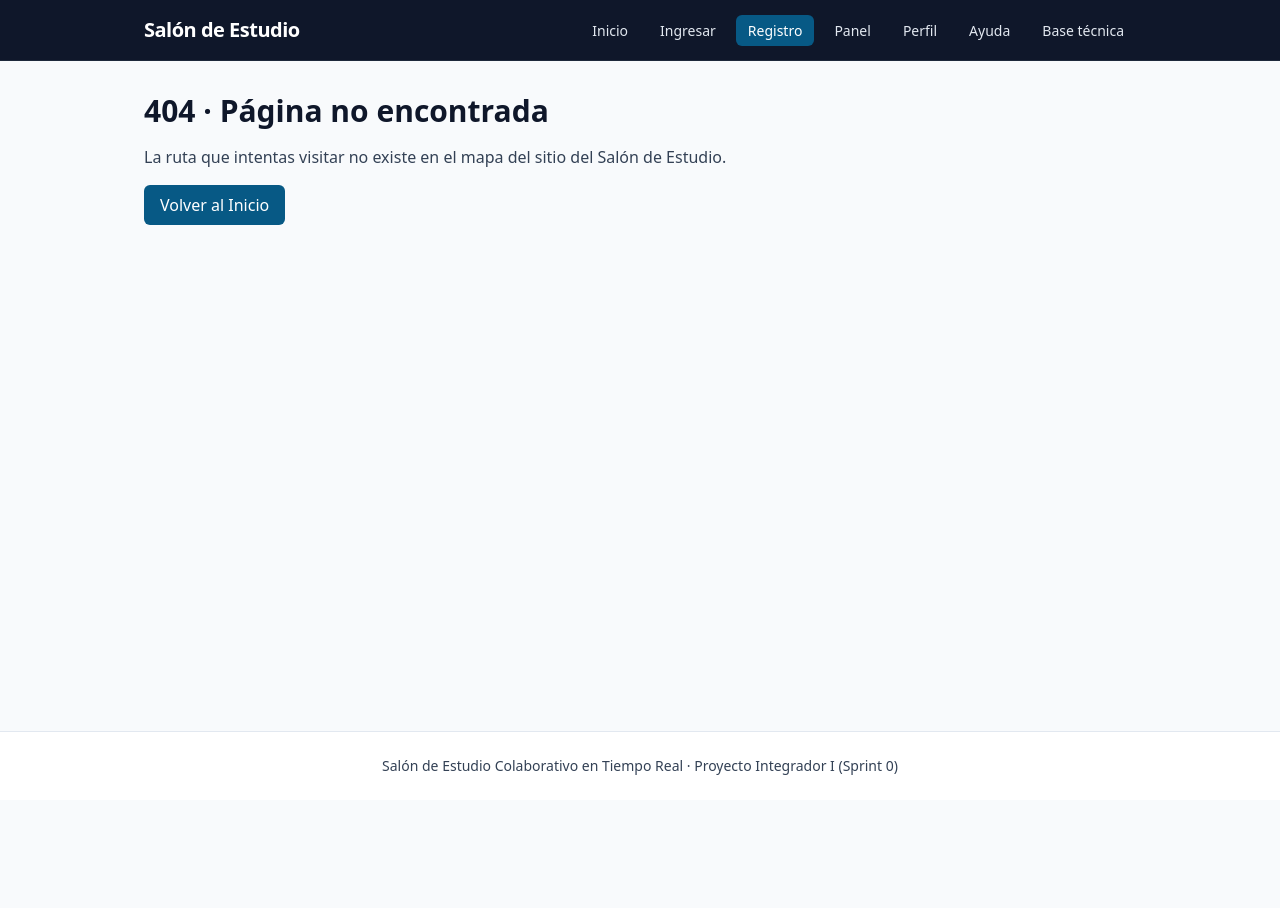
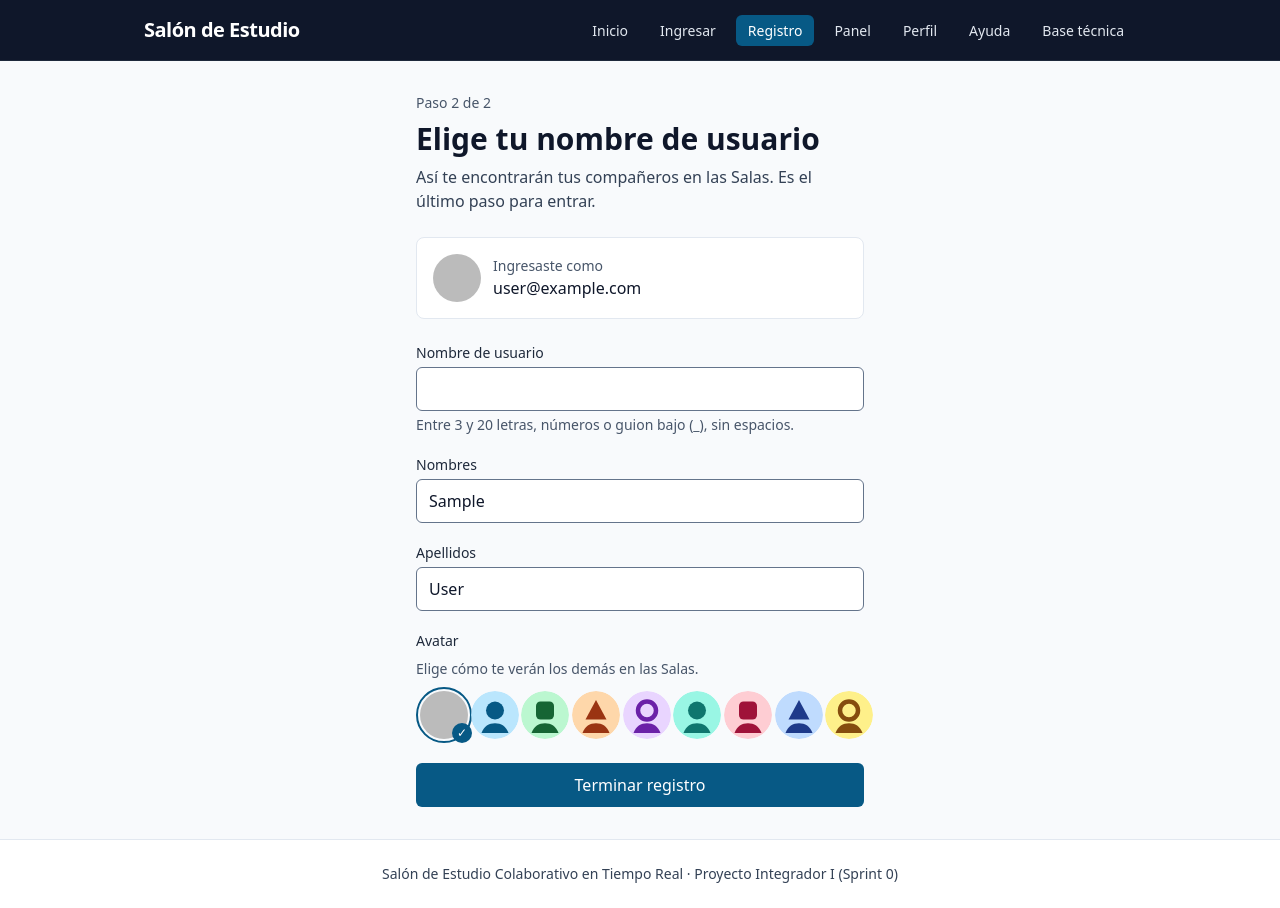
Before and after one commit to FFerxxo/salon-estudio-frontend, a React (Vite) app: page /registro/usuario in a window 1280 px wide. Before the commit the page ends 800 px from the top, so only its background shows below. Built offline with nearby package versions, Linux system fonts and the light colour scheme; no server answers; sample sign-in values are in the browser's storage.

Commit message:
feat: paso obligatorio para elegir nombre de usuario tras Google (US-02)

```diff
--- a/src/App.tsx
+++ b/src/App.tsx
@@ -3,6 +3,7 @@ import { Layout } from './components/Layout';
 import { RutaPrivada, RutaPublica } from './components/RutasProtegidas';
 import { AuthProvider } from './context/AuthContext';
 import { BaseTecnicaPage } from './pages/BaseTecnicaPage';
+import { ElegirUsuarioPage, RutaElegirUsuario } from './pages/ElegirUsuarioPage';
 import { PanelPage } from './pages/PanelPage';
 import { RegistroPage } from './pages/RegistroPage';
 import {
@@ -24,6 +25,9 @@ export function App() {
             <Route path="/ingresar" element={<LoginPage />} />
             <Route path="/registro" element={<RegistroPage />} />
           </Route>
+          <Route element={<RutaElegirUsuario />}>
+            <Route path="/registro/usuario" element={<ElegirUsuarioPage />} />
+          </Route>
           <Route element={<RutaPrivada />}>
             <Route path="/panel" element={<PanelPage />} />
             <Route path="/perfil" element={<ProfilePage />} />
--- /dev/null
+++ b/src/pages/ElegirUsuarioPage.tsx
@@ -0,0 +1,231 @@
+import type { User } from 'firebase/auth';
+import { useState, type FormEvent } from 'react';
+import { Navigate, Outlet, useLocation, useNavigate } from 'react-router-dom';
+import { EstadoUsername } from '../components/EstadoUsername';
+import { ResumenErrores } from '../components/ResumenErrores';
+import { destinoTrasIngresar } from '../components/RutasProtegidas';
+import { Alerta } from '../components/ui/Alerta';
+import { Boton } from '../components/ui/Boton';
+import { CampoTexto } from '../components/ui/CampoTexto';
+import { EstadoCarga } from '../components/ui/EstadoCarga';
+import { AVATARES, SelectorAvatar, urlAbsolutaAvatar } from '../components/ui/SelectorAvatar';
+import { useAuth } from '../context/AuthContext';
+import { useDisponibilidadUsuario } from '../hooks/useDisponibilidadUsuario';
+import { useDocumentTitle } from '../hooks/useDocumentTitle';
+import { useIngresoGoogle } from '../hooks/useIngresoGoogle';
+import { MENSAJES, validarApellidos, validarNombres, validarUsername } from '../lib/validacion';
+import { ErrorApi } from '../services/http';
+import { consultarDisponibilidad, crearPerfil } from '../services/usuarios';
+
+/** Solo para quien ya ingresó (por ejemplo con Google) y todavía no eligió su nombre de usuario. */
+export function RutaElegirUsuario() {
+  const { estado, listo } = useAuth();
+  const location = useLocation();
+
+  if (!listo) return <EstadoCarga />;
+  if (estado === 'sin-sesion') return <Navigate to="/ingresar" replace />;
+  if (estado === 'con-perfil') return <Navigate to={destinoTrasIngresar(location.state)} replace />;
+  return <Outlet />;
+}
+
+type Campo = 'nombres' | 'apellidos' | 'username';
+const ORDEN: Campo[] = ['nombres', 'apellidos', 'username'];
+const ETIQUETAS: Record<Campo, string> = {
+  nombres: 'Nombres',
+  apellidos: 'Apellidos',
+  username: 'Nombre de usuario',
+};
+
+/** Google entrega un solo nombre completo; se reparte en nombres y apellidos (editables). */
+function separarNombre(completo: string | null): { nombres: string; apellidos: string } {
+  const partes = (completo ?? '').trim().split(/\s+/).filter(Boolean);
+  if (partes.length === 0) return { nombres: '', apellidos: '' };
+  if (partes.length === 1) return { nombres: partes[0], apellidos: '' };
+  const corte = partes.length >= 4 ? 2 : 1;
+  return { nombres: partes.slice(0, corte).join(' '), apellidos: partes.slice(corte).join(' ') };
+}
+
+export function ElegirUsuarioPage() {
+  useDocumentTitle('Elige tu nombre de usuario');
+  const { usuario } = useAuth();
+  if (!usuario) return <EstadoCarga />;
+  // La clave reinicia el formulario si la persona cambia de cuenta de Google.
+  return <FormularioUsuario key={usuario.uid} usuario={usuario} />;
+}
+
+function FormularioUsuario({ usuario }: { usuario: User }) {
+  const navigate = useNavigate();
+  const location = useLocation();
+  const { establecerPerfil } = useAuth();
+  const google = useIngresoGoogle();
+
+  const inicial = separarNombre(usuario.displayName);
+  const [datos, setDatos] = useState<Record<Campo, string>>({ ...inicial, username: '' });
+  const [avatar, setAvatar] = useState<string>(usuario.photoURL ?? AVATARES[0]);
+  const [errores, setErrores] = useState<Partial<Record<Campo, string>>>({});
+  const [errorGeneral, setErrorGeneral] = useState<string | null>(null);
+  const [enviando, setEnviando] = useState(false);
+  const [intento, setIntento] = useState(0);
+  const disponibilidad = useDisponibilidadUsuario(datos.username);
+
+  const cambiar = (campo: Campo) => (evento: { target: { value: string } }) => {
+    setDatos((previo) => ({ ...previo, [campo]: evento.target.value }));
+    if (errores[campo]) setErrores((previo) => ({ ...previo, [campo]: undefined }));
+  };
+
+  const validar = (campo: Campo, valor: string) =>
+    campo === 'nombres'
+      ? validarNombres(valor)
+      : campo === 'apellidos'
+        ? validarApellidos(valor)
+        : validarUsername(valor);
+
+  const alSalir = (campo: Campo) => () => {
+    if (datos[campo] === '') return;
+    setErrores((previo) => ({ ...previo, [campo]: validar(campo, datos[campo]) ?? undefined }));
+  };
+
+  async function enviar(evento: FormEvent) {
+    evento.preventDefault();
+    setErrorGeneral(null);
+
+    const nuevos: Partial<Record<Campo, string>> = {};
+    for (const campo of ORDEN) {
+      const mensaje = validar(campo, datos[campo]);
+      if (mensaje) nuevos[campo] = mensaje;
+    }
+    if (!nuevos.username && disponibilidad === 'ocupado') nuevos.username = MENSAJES.usernameOcupado;
+    setErrores(nuevos);
+    if (Object.keys(nuevos).length > 0) {
+      setIntento((n) => n + 1);
+      return;
+    }
+
+    setEnviando(true);
+    try {
+      if (disponibilidad !== 'disponible') {
+        const libre = await consultarDisponibilidad(datos.username).catch(() => true);
+        if (!libre) {
+          setErrores({ username: MENSAJES.usernameOcupado });
+          setIntento((n) => n + 1);
+          return;
+        }
+      }
+      const perfil = await crearPerfil(usuario, {
+        nombres: datos.nombres.trim(),
+        apellidos: datos.apellidos.trim(),
+        username: datos.username.trim(),
+        avatarUrl: urlAbsolutaAvatar(avatar),
+      });
+      establecerPerfil(perfil);
+      navigate(destinoTrasIngresar(location.state), { replace: true, state: { bienvenida: true } });
+    } catch (error) {
+      if (error instanceof ErrorApi && Object.keys(error.errores).length > 0) {
+        const delServidor: Partial<Record<Campo, string>> = {};
+        for (const campo of ORDEN) {
+          if (error.errores[campo]) delServidor[campo] = error.errores[campo];
+        }
+        setErrores(delServidor);
+        setIntento((n) => n + 1);
+        if (Object.keys(delServidor).length === 0) setErrorGeneral(error.message);
+      } else {
+        setErrorGeneral(error instanceof Error ? error.message : 'Algo salió mal. Inténtalo de nuevo.');
+      }
+    } finally {
+      setEnviando(false);
+    }
+  }
+
+  const listaErrores = ORDEN.filter((campo) => errores[campo]).map((campo) => ({
+    campo,
+    etiqueta: `${ETIQUETAS[campo]}: ${errores[campo]}`,
+  }));
+
+  return (
+    <section className="mx-auto max-w-md space-y-6" aria-labelledby="elegir-titulo">
+      <div className="space-y-2">
+        <p className="text-sm font-medium text-slate-600">Paso 2 de 2</p>
+        <h1 id="elegir-titulo" className="text-3xl font-bold text-slate-900">
+          Elige tu nombre de usuario
+        </h1>
+        <p className="text-slate-700">
+          Así te encontrarán tus compañeros en las Salas. Es el último paso para entrar.
+        </p>
+      </div>
+
+      <div className="flex items-center gap-3 rounded-lg border border-slate-200 bg-white p-4">
+        {usuario.photoURL ? (
+          <img
+            src={usuario.photoURL}
+            alt=""
+            referrerPolicy="no-referrer"
+            className="h-12 w-12 rounded-full object-cover"
+          />
+        ) : null}
+        <div className="min-w-0">
+          <p className="text-sm text-slate-600">Ingresaste como</p>
+          <p className="truncate font-medium text-slate-900">{usuario.email}</p>
+        </div>
+      </div>
+
+      {(errorGeneral || google.error) && <Alerta tipo="error">{errorGeneral ?? google.error}</Alerta>}
+      <ResumenErrores errores={listaErrores} intento={intento} />
+
+      <form noValidate onSubmit={enviar} className="space-y-5">
+        <CampoTexto
+          id="username"
+          etiqueta="Nombre de usuario"
+          autoComplete="username"
+          autoCapitalize="none"
+          spellCheck={false}
+          value={datos.username}
+          onChange={cambiar('username')}
+          onBlur={alSalir('username')}
+          error={errores.username}
+          estado={errores.username ? null : <EstadoUsername estado={disponibilidad} />}
+          ayuda="Entre 3 y 20 letras, números o guion bajo (_), sin espacios."
+          required
+        />
+        <CampoTexto
+          id="nombres"
+          etiqueta="Nombres"
+          autoComplete="given-name"
+          value={datos.nombres}
+          onChange={cambiar('nombres')}
+          onBlur={alSalir('nombres')}
+          error={errores.nombres}
+          required
+        />
+        <CampoTexto
+          id="apellidos"
+          etiqueta="Apellidos"
+          autoComplete="family-name"
+          value={datos.apellidos}
+          onChange={cambiar('apellidos')}
+          onBlur={alSalir('apellidos')}
+          error={errores.apellidos}
+          required
+        />
+        <SelectorAvatar valor={avatar} onCambio={setAvatar} fotoGoogle={usuario.photoURL} />
+
+        <Boton type="submit" anchoCompleto cargando={enviando} textoCargando="Guardando…">
+          Terminar registro
+        </Boton>
+      </form>
+
+      {usuario.providerData.some((p) => p.providerId === 'google.com') && (
+        <p className="text-center text-slate-700">
+          ¿No es tu cuenta?{' '}
+          <button
+            type="button"
+            onClick={() => void google.continuarConGoogle()}
+            disabled={google.cargando}
+            className="font-medium text-sky-800 underline hover:text-sky-900 focus-visible:outline focus-visible:outline-2 focus-visible:outline-sky-700"
+          >
+            Usar otra cuenta de Google
+          </button>
+        </p>
+      )}
+    </section>
+  );
+}
```
